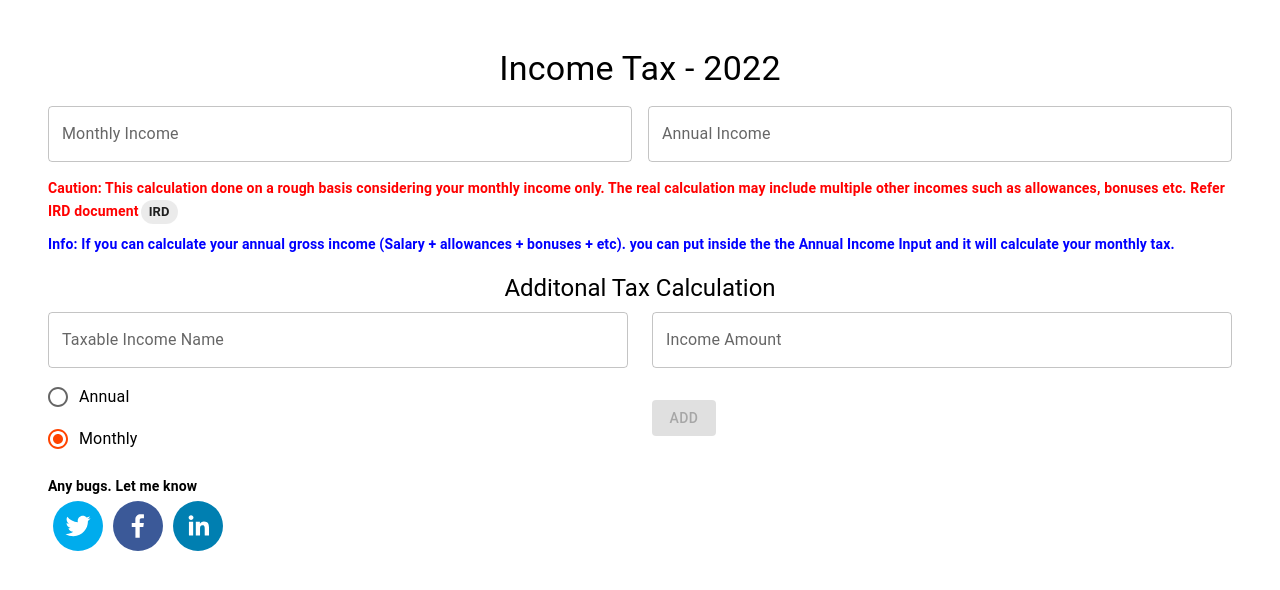
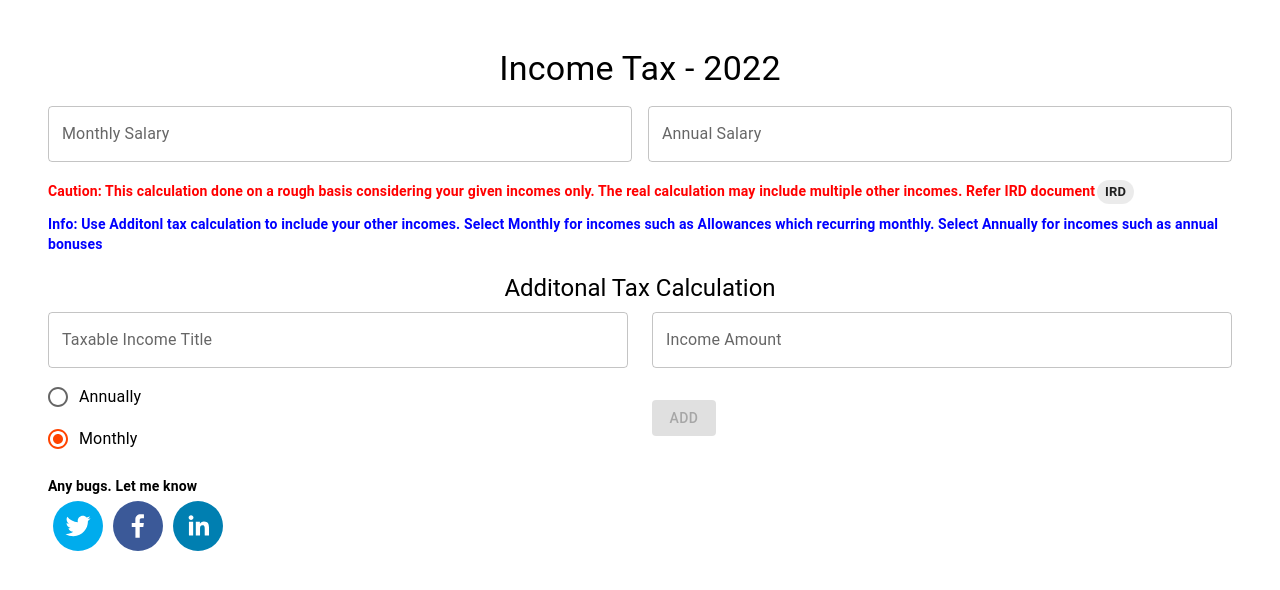
Before and after one commit to nmzabith/income-tax-calculator, a React (Create React App) app: page / in a window 1280 px wide. Shown: the top 590 px of the page. Built offline with nearby package versions, Linux system fonts and the light colour scheme.

Commit message:
additonal tax component

```diff
--- a/src/App.js
+++ b/src/App.js
@@ -1,5 +1,3 @@
-import * as React from "react";
-import { styled } from "@mui/material/styles";
 import Box from "@mui/material/Box";
 import Paper from "@mui/material/Paper";
 import Grid from "@mui/material/Grid";
@@ -15,25 +13,57 @@ import {} from "bootstrap";
 import CustomTaxInput from "./components/customTaxComponent";
 import Description from "./components/descriptions";
 import SocialMedia from "./components/socialIcons";
+import React, { Component } from 'react';
+import CloseOutlinedIcon from '@mui/icons-material/CloseOutlined';
 
-export default function App() {
-  const [income, setIncome] = React.useState({ monthly: 0, annualy: 0 });
-  const [tax, setTax] = React.useState({ total: 0, details: [] });
+class App extends Component {
+  constructor(props) {
+    super(props);
+  }
+  state = {
+    totalMonthlyIncome : 0,
+    income : {
+      monthly: 0,
+      annualy: 0
+    },
+    tax: {
+      total: 0,
+      details: []
+    },
+    customTax: []
+  }
 
-  const handleMonthlyAmountChange = (event) => {
+  handleMonthlyAmountChange = (event) => {
     const amount = Number(event.target.value);
-    setIncome({ monthly: amount, annualy: amount * 12 });
+    this.setState({income : { monthly: amount, annualy: amount * 12 }}, () => {
+      this.calculate();
+    })
   };
-  const handleAnnualAmountChange = (event) => {
+  handleAnnualAmountChange = (event) => {
     const amount = Number(event.target.value);
-    setIncome({ monthly: amount / 12, annualy: amount });
+    this.setState({income : { monthly: amount / 12, annualy: amount }}, () => {
+      this.calculate();
+    })
   };
 
-  React.useEffect(() => {
-    const amount = Number(income.monthly);
+  calculate =() => {
 
+    const {income, customTax } = this.state;
+    let amount = Number(income.monthly);
+    if(customTax.length > 0){
+      let totalMonthly = Number(0);
+
+      customTax.forEach(tax => {
+        if(tax.isMonthly){
+          totalMonthly += Number(tax.amount);
+        }else{
+          totalMonthly += (Number(tax.amount)/12)
+        }
+      })
+      amount += totalMonthly;
+    }
     if (amount <= 100_000) {
-      setTax({ total: 0, details: [] });
+      this.setState({tax : { total: 0, details: [] }});
     } else {
       let taxAmount = { total: 0, details: [{ tax: 0, from: 0, to: 100_000 }] };
       let incomeAmount = amount - 100_000;
@@ -111,31 +141,45 @@ export default function App() {
           incomeAmount = 0;
         }
       }
-      setTax(taxAmount);
+      this.setState({tax: taxAmount, totalMonthlyIncome : amount})
     }
-  }, [income]);
+  };
 
+  handleDelete = (i) => {
+    const{customTax} = this.state
+    let afterFilter = customTax.filter((value, j) => j !== i)
+    this.setState({customTax : afterFilter}, () => {
+      this.calculate()
+    })
+  }
+  render(){
+    const {income, customTax, totalMonthlyIncome } = this.state;
     return (
       <Box sx={{ flexGrow: 1 }} p={5}>
         <Grid container spacing={2}>
-        {title("Income Tax - 2022")}
-        {monthlyIncome()}
-        {annualIncome()}
-        {income.monthly <= 100_000 ? "" : taxTable()}
-        {income.monthly <= 100_000 ? "" : incomeTaxOutput()}
+          {this.title("Income Tax - 2022")}
+          {this.monthlyIncome()}
+          {this.annualIncome()}
+          {customTax.length > 0 ? this.customTaxTable() : ""}
+          {totalMonthlyIncome <= 100_000 ? "" : this.taxTable()}
+          {totalMonthlyIncome <= 100_000 ? "" : this.incomeTaxOutput()}
         </Grid>
         <Description></Description>
-      <CustomTaxInput addtionaltax = {createAdditonTax}/>
+        <CustomTaxInput addtionaltax = {this.createAdditonTax}/>
         <SocialMedia></SocialMedia>
       </Box>
     );
-
-  function createAdditonTax(additionalTaxObject){
-    console.log("this is from APP");
-    console.log(additionalTaxObject);
   }
 
-  function title(title) {
+  createAdditonTax= (additionalTaxObject) => {
+    const{customTax} = this.state;
+    customTax.push(additionalTaxObject)
+    this.setState({customTax},() => {
+      this.calculate()
+    })
+  }
+
+  title(title) {
     return <Grid item xs={12}>
       <Typography variant="h4" sx={{ textAlign: "center" }}>
         {title}
@@ -143,7 +187,8 @@ export default function App() {
     </Grid>;
   }
 
-  function incomeTaxOutput() {
+  incomeTaxOutput() {
+    const {tax} = this.state;
     return <Grid item xs={12}>
       <Typography variant="h5">
         Income Tax Monthly: Rs.{Math.floor(tax.total).toLocaleString()}
@@ -155,33 +200,68 @@ export default function App() {
     </Grid>;
   }
 
-  function annualIncome() {
+  annualIncome() {
+    const {income } = this.state;
     return <Grid item xs={6}>
       <TextField
         id="outlined-a"
-        label="Annual Income"
+        label="Annual Salary"
         variant="outlined"
         value={income.annualy != 0 ? income.annualy : ""}
-        onChange={handleAnnualAmountChange}
+        onChange={this.handleAnnualAmountChange}
         fullWidth
         type="number" />
     </Grid>;
   }
 
-  function monthlyIncome() {
+  monthlyIncome() {
+    const {income } = this.state;
     return <Grid item xs={6}>
       <TextField
         id="outlined-m"
-        label="Monthly Income"
+        label="Monthly Salary"
         variant="outlined"
         value={income.monthly != 0 ? income.monthly : ""}
-        onChange={handleMonthlyAmountChange}
+        onChange={this.handleMonthlyAmountChange}
         fullWidth
         type="number" />
     </Grid>;
   }
 
-  function taxTable() {
+  customTaxTable(){
+    const {customTax} = this.state
+    return(
+      <Grid item xs={12}>
+      <TableContainer component={Paper}>
+        <Table sx={{ minWidth: 130 }} aria-label="simple table">
+          <TableHead>
+            <TableRow>
+              <TableCell>Income Title</TableCell>
+              <TableCell align="right">Income Type</TableCell>
+              <TableCell align="right">Total</TableCell>
+              <TableCell align="right">Action</TableCell>
+            </TableRow>
+          </TableHead>
+          <TableBody>
+            {customTax.map((row,i) => (
+              <TableRow key={i+row.amount}>
+                <TableCell key={i} component="th" scope="row">
+                  {row.name}
+                </TableCell>
+                <TableCell align="right">{row.isMonthly ? "Montly" : "Annually"}</TableCell>
+                <TableCell align="right">{row.amount}</TableCell>
+                <TableCell align="right"><CloseOutlinedIcon onClick={()=> {this.handleDelete(i)}}></CloseOutlinedIcon></TableCell>
+              </TableRow>
+            ))}
+          </TableBody>
+        </Table>
+      </TableContainer>
+    </Grid>
+    );
+  }
+
+  taxTable() {
+    const {tax} = this.state;
     return (
     <Grid item xs={12}>
       <TableContainer component={Paper}>
@@ -212,3 +292,5 @@ export default function App() {
     </Grid>);
   }
 }
+
+export default App;
--- a/src/components/customTaxComponent.jsx
+++ b/src/components/customTaxComponent.jsx
@@ -55,7 +55,7 @@ class CustomTaxInput extends Component {
           >
             <TextField
               id="outlined-m"
-              label="Taxable Income Name"
+              label="Taxable Income Title"
               variant="outlined"
               value={customTax.name}
               onChange={(events) => this.handleTaxName(events.target.value)}
@@ -83,9 +83,9 @@ class CustomTaxInput extends Component {
             onChange={(events) => this.handletaxType(events.target.value)}
           >
             <FormControlLabel
-              value="annual"
+              value="annually"
               control={<Radio />}
-              label="Annual"
+              label="Annually"
             />
             <FormControlLabel
               value="monthly"
@@ -135,7 +135,15 @@ class CustomTaxInput extends Component {
   }
 
   handleSubmit() {
-    this.props.addtionaltax(this.state.customTax);
+    let customTax = Object.assign({}, this.state.customTax);
+    this.props.addtionaltax(customTax);
+    this.setState({
+      customTax: {
+        isMonthly: true,
+        name: "",
+        amount: "",
+      },
+    });
   }
 }
 
--- a/src/components/descriptions.jsx
+++ b/src/components/descriptions.jsx
@@ -12,9 +12,9 @@ class Description extends Component {
     return (
       <Grid item xs={12} mt={2}>
         <Typography variant="body2" color={"red"} fontWeight={"bold"}>
-          Caution: This calculation done on a rough basis considering your
-          monthly income only. The real calculation may include multiple other
-          incomes such as allowances, bonuses etc. Refer IRD document
+          Caution: This calculation done on a rough basis considering your given
+          incomes only. The real calculation may include multiple other incomes.
+          Refer IRD document
           <Chip
             label="IRD"
             size="small"
@@ -31,9 +31,9 @@ class Description extends Component {
           marginTop={"8px"}
           marginBottom={"8px"}
         >
-          Info: If you can calculate your annual gross income (Salary +
-          allowances + bonuses + etc). you can put inside the the Annual Income
-          Input and it will calculate your monthly tax.
+          Info: Use Additonl tax calculation to include your other incomes.
+          Select Monthly for incomes such as Allowances which recurring monthly.
+          Select Annually for incomes such as annual bonuses
         </Typography>
       </Grid>
     );
```
Lines whose indentation alone changed are shown as unchanged.
